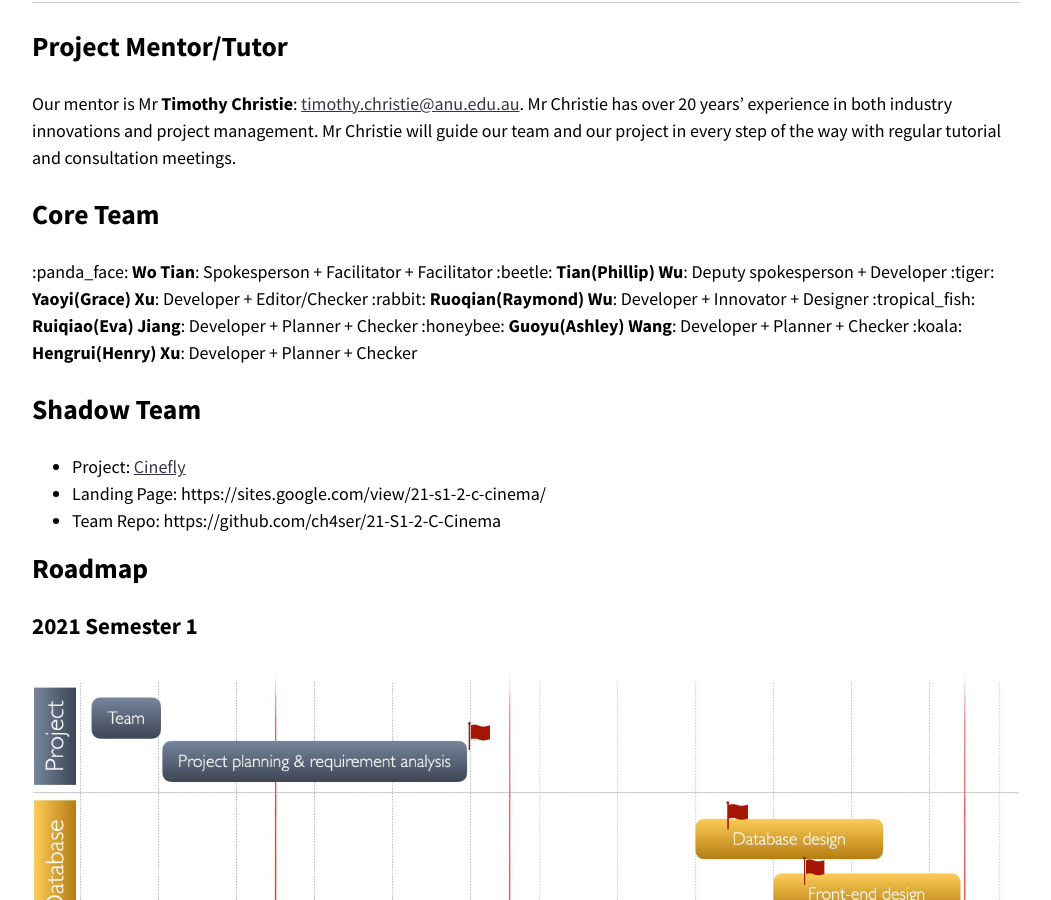
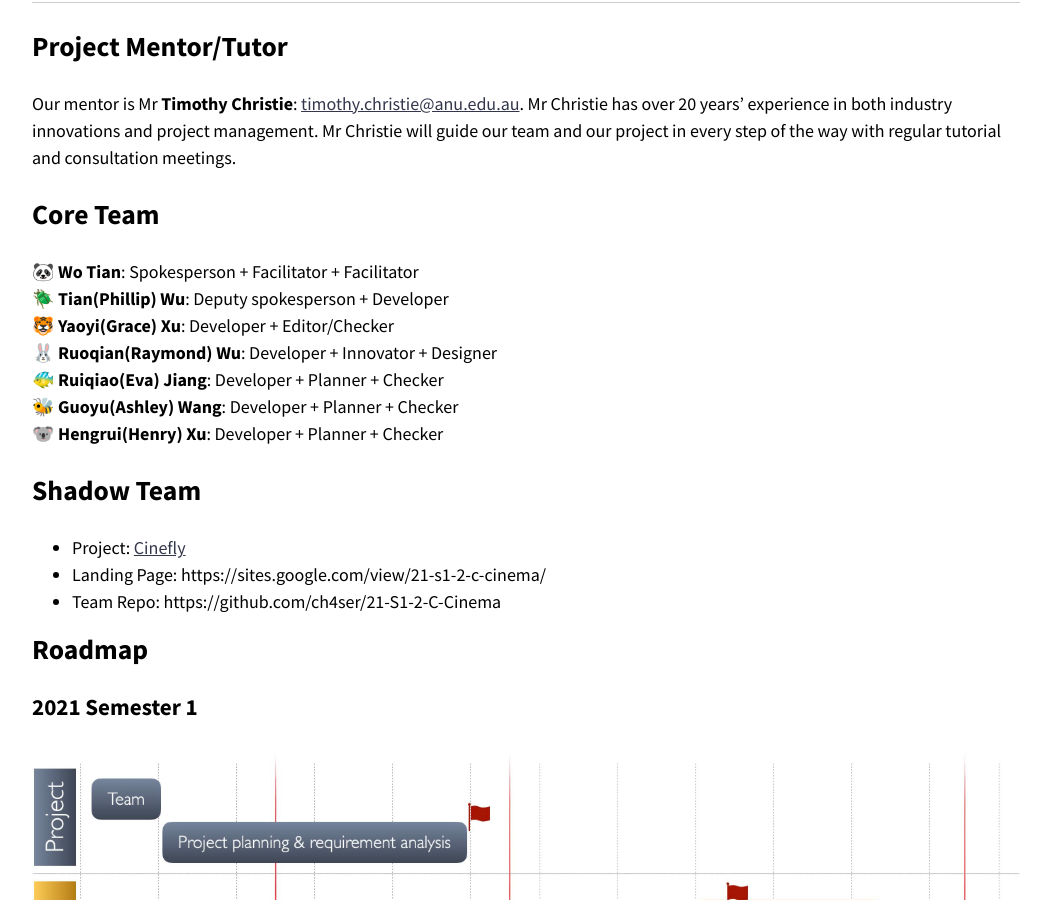
Before and after one commit to optofab/optofab.github.io, a Jekyll site: the page built from index.md, in a window 1280 px wide and 900 px high, scrolled down 2052 px. Shown: the whole window, without its empty margins (114-1165 px from the left). Built offline with Jekyll 4.4.1, drawn with Linux system fonts in a browser that asks for light colours; nearby versions of some CDN libraries; emoji names are drawn with the system emoji font.

```diff
--- a/Gemfile
+++ b/Gemfile
@@ -3,6 +3,9 @@ gemspec
 
 gem "webrick"
 
+# add emoji support
+gem "jemoji"
+
 # pagination
 group :jekyll_plugins do
   gem "jekyll-paginate"
--- a/_config.yml
+++ b/_config.yml
@@ -81,6 +81,7 @@ plugins:
   - jekyll-sitemap
   - jekyll-feed
   - jekyll-paginate
+  - jemoji
 
 paginate: 10 # amount of posts to show per page
 paginate_path: /page:num/
--- a/index.md
+++ b/index.md
@@ -58,13 +58,13 @@ Mr Christie has over 20 years' experience in both industry innovations and proje
 
 ## Core Team
 
-:panda_face: **Wo Tian**: Spokesperson + Facilitator + Facilitator
-:beetle: **Tian(Phillip) Wu**: Deputy spokesperson + Developer
-:tiger: **Yaoyi(Grace) Xu**: Developer + Editor/Checker
-:rabbit: **Ruoqian(Raymond) Wu**: Developer + Innovator + Designer
-:tropical_fish: **Ruiqiao(Eva) Jiang**: Developer + Planner + Checker
-:honeybee: **Guoyu(Ashley) Wang**: Developer + Planner + Checker
-:koala: **Hengrui(Henry) Xu**: Developer + Planner + Checker
+:panda_face: **Wo Tian**: Spokesperson + Facilitator + Facilitator<br>
+:beetle: **Tian(Phillip) Wu**: Deputy spokesperson + Developer<br>
+:tiger: **Yaoyi(Grace) Xu**: Developer + Editor/Checker<br>
+:rabbit: **Ruoqian(Raymond) Wu**: Developer + Innovator + Designer<br>
+:tropical_fish: **Ruiqiao(Eva) Jiang**: Developer + Planner + Checker<br>
+:honeybee: **Guoyu(Ashley) Wang**: Developer + Planner + Checker<br>
+:koala: **Hengrui(Henry) Xu**: Developer + Planner + Checker<br>
 
 ## Shadow Team
 
```
Also changed, not shown: Gemfile.lock.
